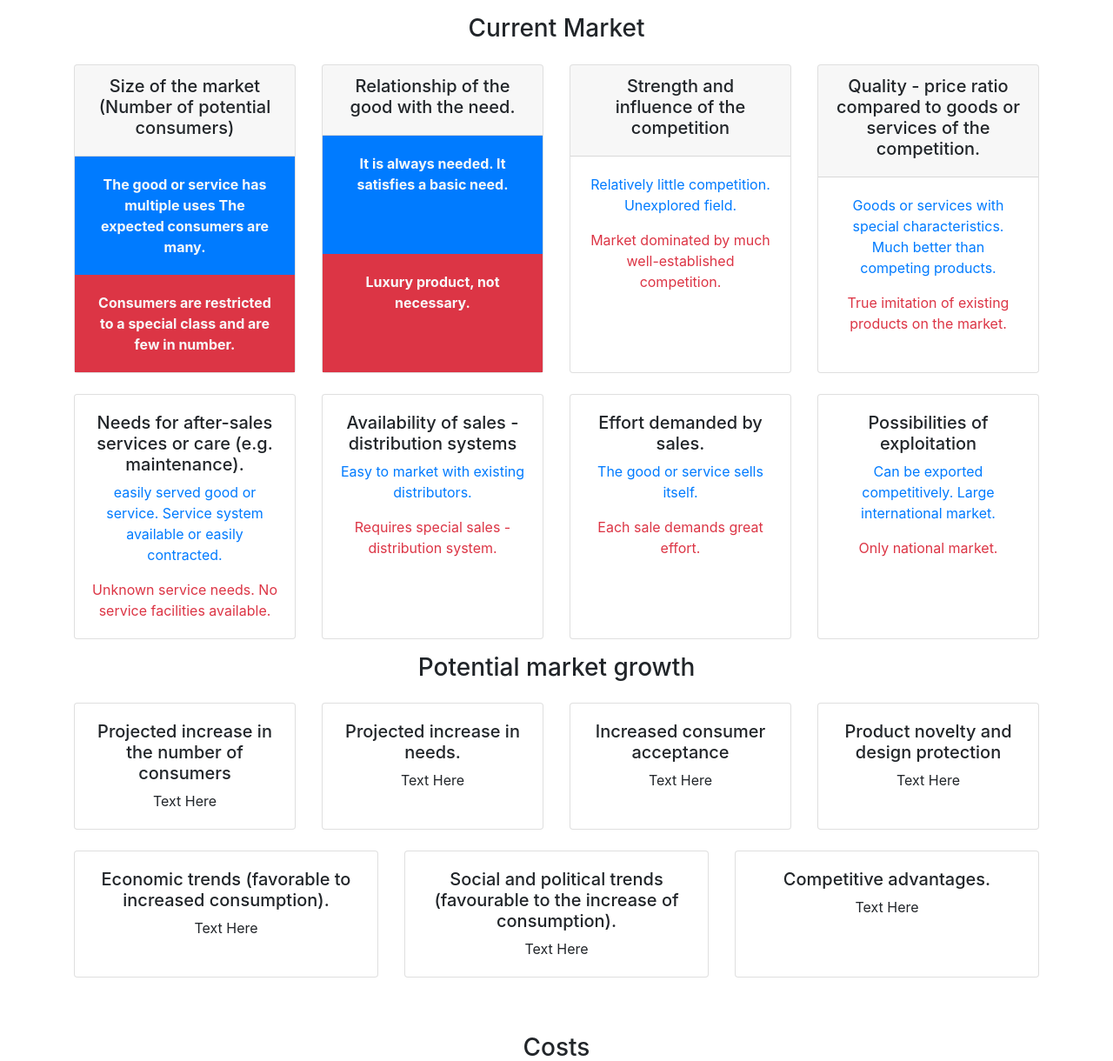
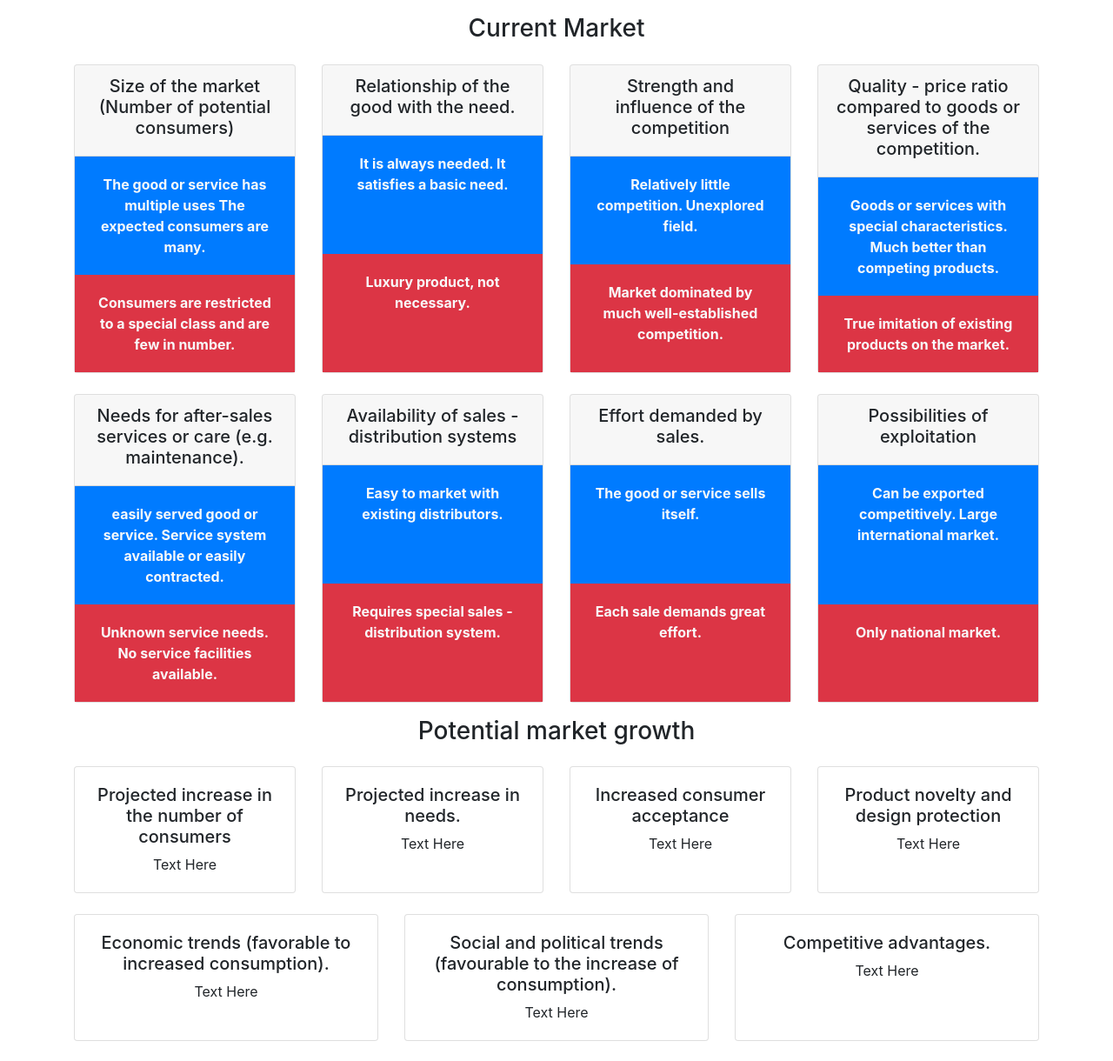
Before and after one commit to Andres6936/Vrosky, a PHP site: page /html/Questions.php in a window 1280 px wide. Shown: the part 56-1276 px from the top of the page at 87% size. Run offline with PHP 8.4, Linux system fonts and the light colour scheme.

Commit message:
Replaced the section with PHP

```diff
--- a/html/Questions.php
+++ b/html/Questions.php
@@ -56,64 +56,60 @@ $var->showNavigation($links);
         );
 
         $var->showQuestion($text);
+
+        $text = array(
+            "TITTLE" => "Strength and influence of the competition",
+            "GOOD" => "Relatively little competition. Unexplored field.",
+            "BAD" => "Market dominated by much well-established competition.",
+        );
+
+        $var->showQuestion($text);
+
+        $text = array(
+            "TITTLE" => "Quality - price ratio compared to goods or services of the competition.",
+            "GOOD" => "Goods or services with special characteristics. Much better than competing products.",
+            "BAD" => "True imitation of existing products on the market.",
+        );
+
+        $var->showQuestion($text);
         ?>
-
-        <div class="card">
-            <div class="card-header">
-                <h5>Strength and influence of the competition</h5>
-            </div>
-            <div class="card-body">
-                <p class="card-text text-primary">Relatively little competition. Unexplored field.</p>
-                <p class="card-text text-danger">Market dominated by much well-established competition.</p>
-            </div>
-        </div>
-
-        <div class="card">
-            <div class="card-header">
-                <h5>Quality - price ratio compared to goods or services of the competition.</h5>
-            </div>
-            <div class="card-body">
-                <p class="card-text text-primary">Goods or services with special characteristics. Much better than
-                    competing
-                    products.</p>
-                <p class="card-text text-danger">True imitation of existing products on the market.</p>
-            </div>
-        </div>
     </div>
 
     <div class="card-deck pt-4">
-        <div class="card">
-            <div class="card-body">
-                <h5 class="card-tittle">Needs for after-sales services or care (e.g. maintenance).</h5>
-                <p class="card-text text-primary">easily served good or service. Service system available or easily
-                    contracted.</p>
-                <p class="card-text text-danger">Unknown service needs. No service facilities available.</p>
-            </div>
-        </div>
 
-        <div class="card ">
-            <div class="card-body">
-                <h5 class="card-tittle">Availability of sales - distribution systems</h5>
-                <p class="card-text text-primary">Easy to market with existing distributors.</p>
-                <p class="card-text text-danger">Requires special sales - distribution system.</p>
-            </div>
-        </div>
+        <?php
+        $text = array(
+            "TITTLE" => "Needs for after-sales services or care (e.g. maintenance).",
+            "GOOD" => "easily served good or service. Service system available or easily contracted.",
+            "BAD" => "Unknown service needs. No service facilities available.",
+        );
 
-        <div class="card ">
-            <div class="card-body">
-                <h5 class="card-tittle">Effort demanded by sales.</h5>
-                <p class="card-text text-primary">The good or service sells itself.</p>
-                <p class="card-text text-danger">Each sale demands great effort.</p>
-            </div>
-        </div>
+        $var->showQuestion($text);
 
-        <div class="card ">
-            <div class="card-body">
-                <h5 class="card-tittle">Possibilities of exploitation</h5>
-                <p class="card-text text-primary">Can be exported competitively. Large international market.</p>
-                <p class="card-text text-danger">Only national market.</p>
-            </div>
-        </div>
+        $text = array(
+            "TITTLE" => "Availability of sales - distribution systems",
+            "GOOD" => "Easy to market with existing distributors.",
+            "BAD" => "Requires special sales - distribution system.",
+        );
+
+        $var->showQuestion($text);
+
+        $text = array(
+            "TITTLE" => "Effort demanded by sales.",
+            "GOOD" => "The good or service sells itself.",
+            "BAD" => "Each sale demands great effort.",
+        );
+
+        $var->showQuestion($text);
+
+        $text = array(
+            "TITTLE" => "Possibilities of exploitation",
+            "GOOD" => "Can be exported competitively. Large international market.",
+            "BAD" => "Only national market.",
+        );
+
+        $var->showQuestion($text);
+        ?>
     </div>
 
     <div class="card-deck">
```
